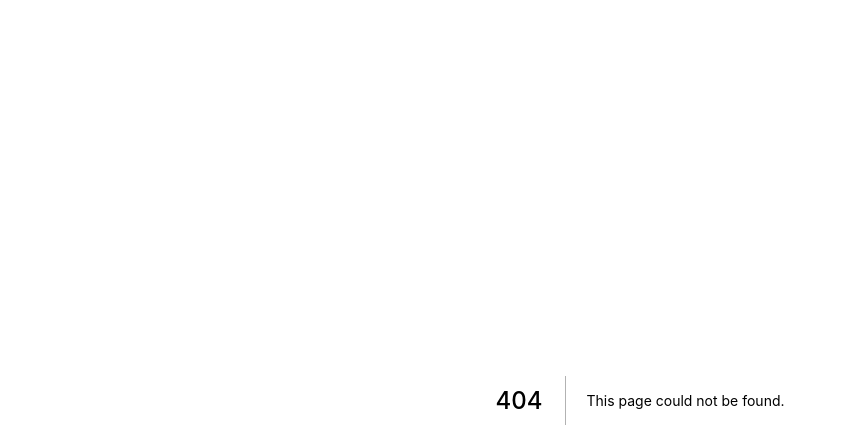
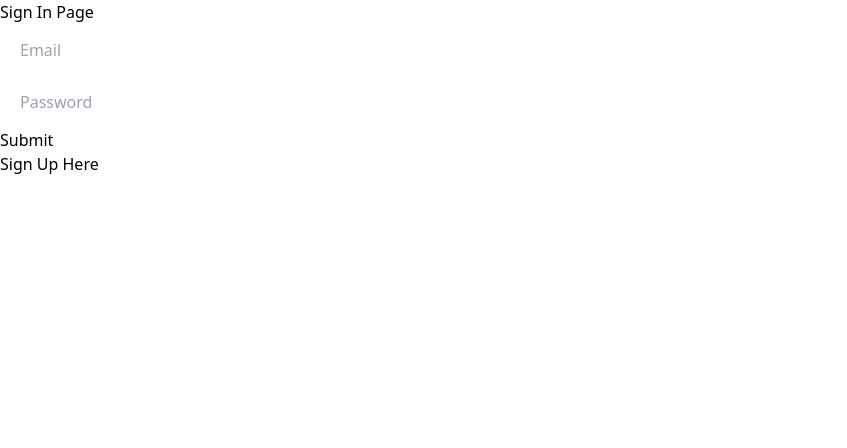
Before and after one commit to 0tt0I/DRP, a Next.js app in the folder app/: page /login in a window 1280 px wide. Before the commit this address had no page. Shown: the top 448 px of the page, without its empty margins (0-847 px from the left). Built offline with nearby package versions, Linux system fonts and the light colour scheme; no server answers; sample sign-in values are in the browser's storage.

Commit message:
feat: temp inline api keys and add auth keys

```diff
--- /dev/null
+++ b/app/firebase.ts
@@ -0,0 +1,23 @@
+import { initializeApp, getApp, getApps } from 'firebase/app'
+import { getFirestore } from 'firebase/firestore'
+import { getAuth } from 'firebase/auth'
+
+const firebaseConfig = {
+  apiKey: "AIzaSyAL653H2KXSc6a4pmERyXJ-9dNHxELjy3M",
+  authDomain: "mira-drp-7c877.firebaseapp.com",
+  projectId: "mira-drp-7c877",
+  storageBucket: "mira-drp-7c877.appspot.com",
+  messagingSenderId: "348382514122",
+  appId: "1:348382514122:web:5feb84099d5aa33b811d33",
+  measurementId: "G-0CVVGJBR78"
+}
+
+// Initialize Firebase
+
+// Singleton pattern for getting firebase instance
+const app = !getApps().length ? initializeApp(firebaseConfig) : getApp()
+const db = getFirestore()
+const auth = getAuth()
+
+export default app
+export { db, auth }
--- /dev/null
+++ b/app/hooks/useAuth.tsx
@@ -0,0 +1,129 @@
+//import hooks from firebase auth
+import {
+  createUserWithEmailAndPassword,
+  onAuthStateChanged,
+  signInWithEmailAndPassword,
+  signOut,
+  User,
+} from 'firebase/auth'
+
+//re-routing for next
+import { useRouter } from 'next/router'
+
+//react state hooks
+import { createContext, useContext, useEffect, useMemo, useState } from 'react'
+
+import { auth } from '../firebase'
+
+
+//AuthContext type, promises signify the completion of an async function
+interface IAuth {
+  user: User | null
+  signUp: (email: string, password: string) => Promise<void>
+  signIn: (email: string, password: string) => Promise<void>
+  logout: () => Promise<void>
+  error: string | null
+  loading: boolean
+}
+
+//default AuthContext
+const AuthContext = createContext<IAuth> ({
+  user: null,
+  signUp: async () => {},
+  signIn: async () => {},
+  logout: async () => {},
+  error: null,
+  loading: false,
+})
+
+//interface for the props from the provider
+interface ProviderProps {
+  children: React.ReactNode
+}
+
+export const AuthProvider = ({children}: ProviderProps) => {
+
+  //states used throughout the hooks
+  const [loading, setLoading] = useState(false)
+  const [user, setUser] = useState<User | null>(null)
+  const [error, setError] = useState(null)
+  const [initialLoading, setInitialLoading] = useState(true) //used to block UI
+  const router = useRouter()
+
+
+  //hook to persist login state
+  useEffect(
+      () =>
+        onAuthStateChanged(auth, (user) => {
+          if (user) {
+            // Logged in, persist state
+            setUser(user)
+            setLoading(false)
+          } else {
+            // Not logged in, route to login page
+            setUser(null)
+            setLoading(true)
+            router.push('/login')
+          }
+
+          setInitialLoading(false) //block UI
+        }),
+      [auth]
+    )
+
+
+  const signUp = async (email: string, password: string) => {
+      setLoading(true) //user is signing up
+
+      //create firebase entry, and push user to home screen using next router
+      await createUserWithEmailAndPassword(auth, email, password)
+          .then((userCredential) => {
+              setUser(userCredential.user)
+              router.push("/")
+              setLoading(false)
+          })
+          .catch((error) => alert(error.message)) //catch errors
+          .finally(() => setLoading(false)) //always set loading back to false
+  }
+
+  const signIn = async (email: string, password: string) => {
+      setLoading(true) //user is signing up
+
+      //create firebase entry, and push user to home screen using next router
+      await signInWithEmailAndPassword(auth, email, password)
+          .then((userCredential) => {
+              setUser(userCredential.user)
+              router.push("/")
+              setLoading(false)
+          })
+          .catch((error) => alert(error.message)) //catch errors
+          .finally(() => setLoading(false)) //always set loading back to false
+  }
+
+  const logout = async() => {
+      setLoading(true) //load
+
+      signOut(auth).then(() => {
+          setUser(null) //set user to null
+      })
+      .catch((error) => alert(error.message)) //catch errors
+      .finally(() => setLoading(false)) //set loading to false
+  }
+
+  //memoized value for user's session, don't recompute if it's the same user
+  const memoizedVal = useMemo(() => ({
+      user, signUp, signIn, loading, logout, error
+  }), [user, loading])
+
+  // return AuthContext component
+  return (
+  <AuthContext.Provider value={memoizedVal}>
+      {!initialLoading && children}
+  </AuthContext.Provider>
+  )
+}
+
+
+export default function useAuth() {
+  return useContext(AuthContext)
+}
--- a/app/package.json
+++ b/app/package.json
@@ -11,9 +11,11 @@
   },
   "dependencies": {
     "express": "^4.18.1",
+    "firebase": "^9.8.3",
     "next": "12.1.6",
     "react": "18.1.0",
     "react-dom": "18.1.0",
+    "react-hook-form": "^7.32.0",
     "tailwindcss": "^3.1.1"
   },
   "devDependencies": {
--- a/app/pages/_app.tsx
+++ b/app/pages/_app.tsx
@@ -1,9 +1,16 @@
 import '../styles/styles.css'
-import React from 'react'
-import type { AppProps } from 'next/app'
+import { AuthProvider } from '../hooks/useAuth'
 
-function MyApp ({ Component, pageProps }: AppProps) {
-  return <Component {...pageProps} />
+function MyApp({ Component, pageProps }) {
+
+  //wrap entire application in authentication
+
+  return (
+  <AuthProvider>
+    <Component {...pageProps} />
+  </AuthProvider>
+  )
+
 }
 
-module.exports = MyApp
+export default MyApp
--- /dev/null
+++ b/app/pages/login.tsx
@@ -0,0 +1,73 @@
+import Head from "next/head"
+import { useState } from "react";
+import { SubmitHandler, useForm } from "react-hook-form";
+import useAuth from "../hooks/useAuth";
+
+// typescript interface for form input
+interface Inputs {
+    email: string
+    password: string
+}
+
+function Login() {
+
+    //react state to check whether user clicked login
+    const [login, setLogin] = useState(false);
+
+    const {signIn, signUp} = useAuth()
+
+    //form hooks
+    const {
+        register,
+        handleSubmit,
+        watch,
+        formState: { errors },
+      } = useForm<Inputs>()
+
+    //authenticate if user signed in
+    const onSubmit: SubmitHandler<Inputs> = async ({email, password}) => {
+        if (login) {
+            await signIn(email, password)
+        } else {
+            await signUp(email, password)
+        }
+    }
+
+    //HTML elements of the page
+    //handleSubmit validates input, register gets data
+
+    return (
+        <div className="relative flex h-screen w-screen flex-col bg-black md:items-center md:justify-center md:bg-transparent">
+            <Head>
+                <title> Login Page</title>
+                <link rel="icon" href="coffee-icon.png" />
+            </Head>
+
+            <form onSubmit={handleSubmit(onSubmit)}>
+                <h1>Sign In Page</h1>
+                <div>
+                    <label>
+                        <input type="email"
+                        placeholder="Email"
+                        className="input"
+                        {...register("email", {required: true})}/>
+                    </label>
+                    <label>
+                        <input type="password"
+                        placeholder="Password"
+                        className="input"
+                        {...register("password", {required: true})}/>
+                    </label>
+                </div>
+
+                <button onClick={() => setLogin(true)}> Submit </button>
+
+                <div>
+                    <button onClick={() => setLogin(false)} type="submit"> Sign Up Here </button>
+                </div>
+            </form>
+        </div>
+    )
+}
+
+export default Login
```
Also changed, not shown: app/pages/index.tsx (+14 -14 lines), 2 other files (tests, documents, lock files or other folders).
